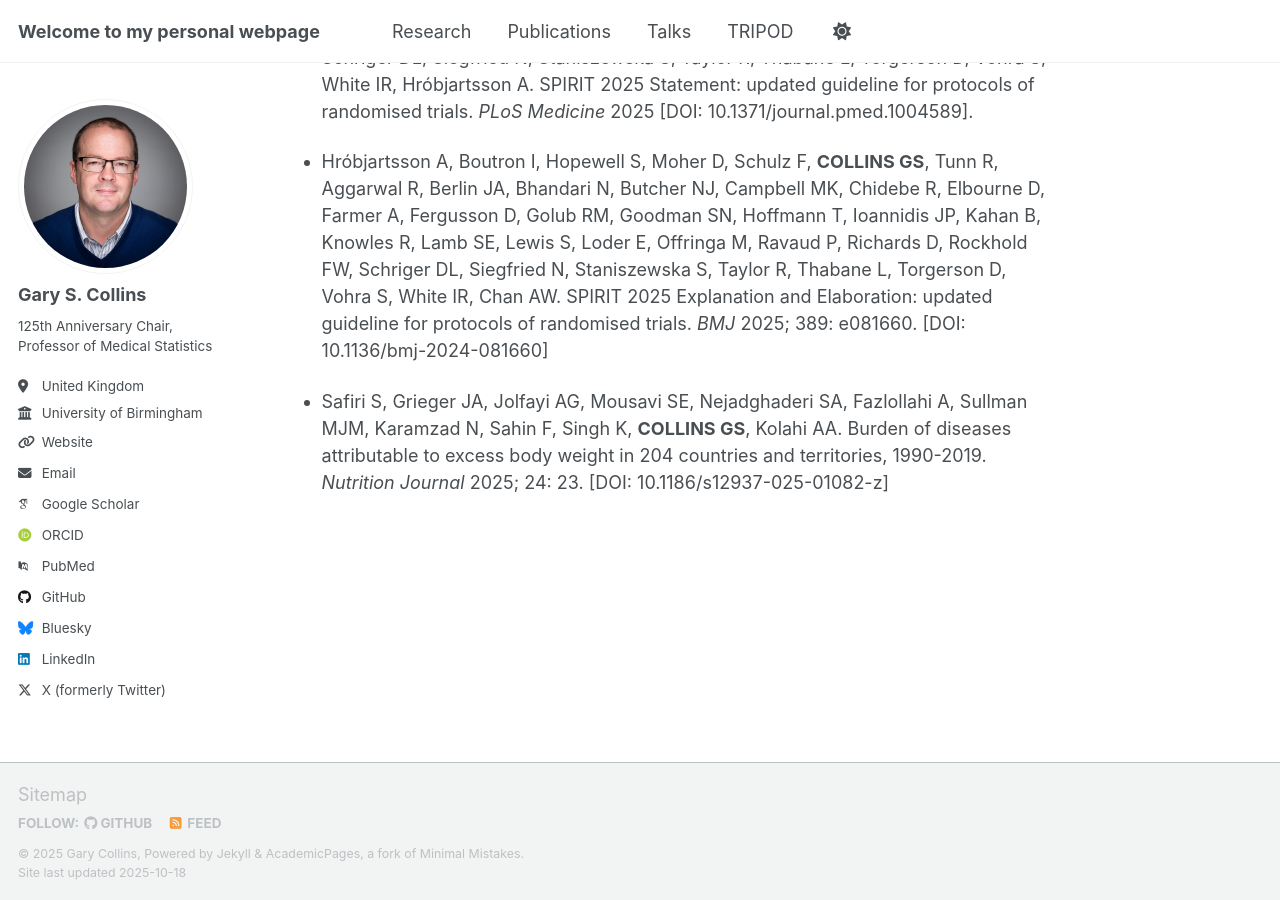
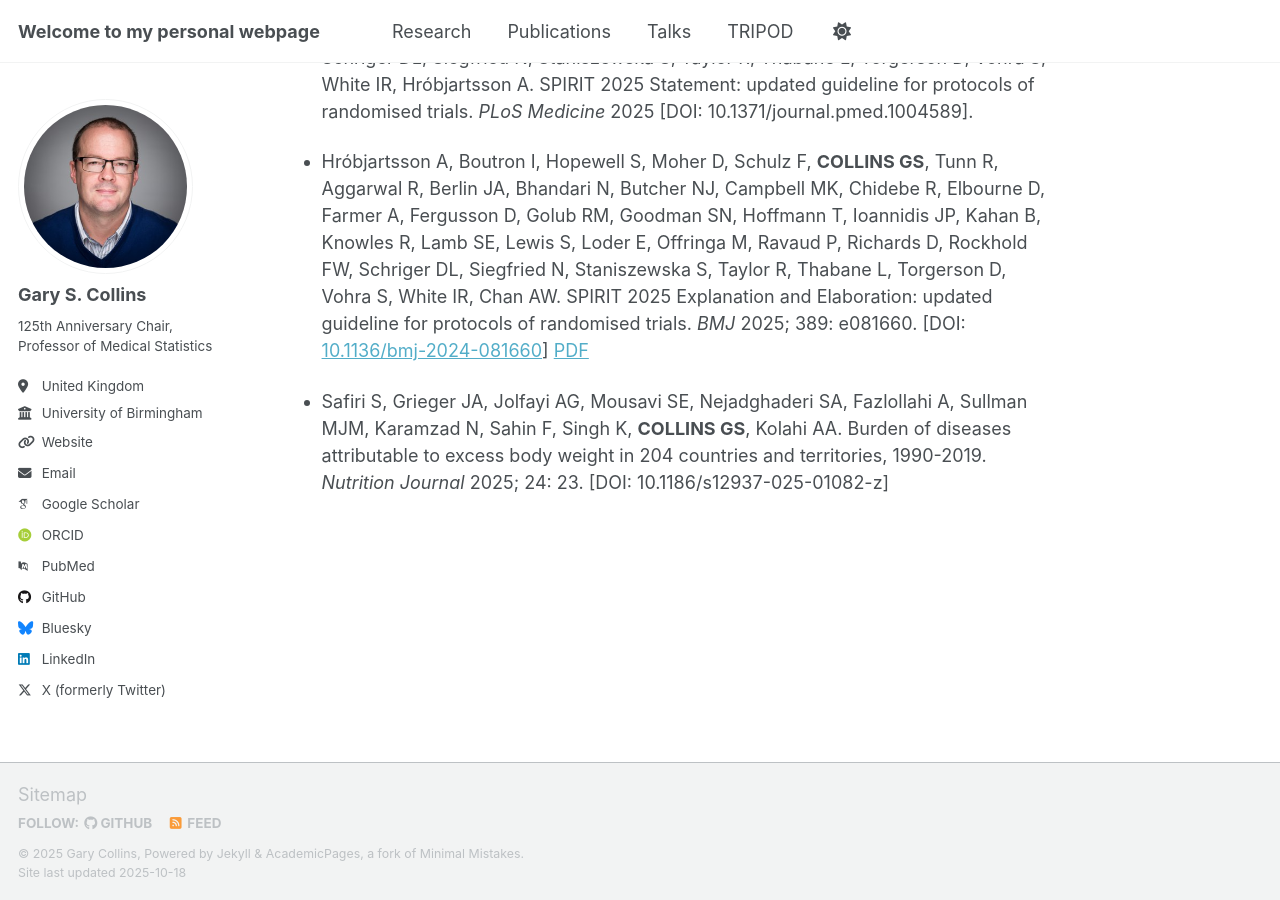
Before and after one commit to gscollins1973/gscollins1973.github.io, a Jekyll site: the page built from _pages/publications.html, in a window 1280 px wide and 900 px high, scrolled down 10326 px. Built offline with Jekyll 4.4.1, drawn with Linux system fonts in a browser that asks for light colours; some web fonts are replaced; a script that is not in the unit is left out.

Commit message:
Update publications.html

```diff
--- a/_pages/publications.html
+++ b/_pages/publications.html
@@ -63,5 +63,5 @@ See my <a href="https://scholar.google.co.uk/citations?hl=en&tzom=-60&user=cVKF8
 <li><p>Chan AW, Boutron I, Hopewell S, Moher D, Schulz KF, <strong>COLLINS GS</strong>, Tunn R, Aggarwal R, Berlin JA, Bhandari N, Butcher NJ, Campbell MK, Chidebe R, Elbourne D, Farmer A, Fergusson D, Golub RM, Goodman SN, Hoffmann T, Ioannidis JPA, Kahan B, Knowles R, Lamb SE, Lewis S, Loder E, Offringa M, Ravaud P, Richards D, Rockhold FW, Schriger DL, Siegfried N, Staniszewska S, Taylor R, Thabane L, Torgerson D, Vohra S, White IR, Hróbjartsson A. SPIRIT 2025 Statement: updated guideline for protocols of randomised trials. <i>Lancet</i> 2025; 405: E19—E27. [DOI: 10.1016/S0140-6736(25)00770-6]</p></li>
 <li><p>Chan AW, Boutron I, Hopewell S, Moher D, Schulz KF, <strong>COLLINS GS</strong>, Tunn R, Aggarwal R, Berlin JA, Bhandari N, Butcher NJ, Campbell MK, Chidebe R, Elbourne D, Farmer A, Fergusson D, Golub RM, Goodman SN, Hoffmann T, Ioannidis JPA, Kahan B, Knowles R, Lamb SE, Lewis S, Loder E, Offringa M, Ravaud P, Richards D, Rockhold FW, Schriger DL, Siegfried N, Staniszewska S, Taylor R, Thabane L, Torgerson D, Vohra S, White IR, Hróbjartsson A. SPIRIT 2025 Statement: updated guideline for protocols of randomised trials. <i>Nature Medicine</i> 2025 [DOI: 10.1038/s41591-025-03668-w].</p></li>
 <li><p>Chan AW, Boutron I, Hopewell S, Moher D, Schulz KF, <strong>COLLINS GS</strong>, Tunn R, Aggarwal R, Berlin JA, Bhandari N, Butcher NJ, Campbell MK, Chidebe R, Elbourne D, Farmer A, Fergusson D, Golub RM, Goodman SN, Hoffmann T, Ioannidis JPA, Kahan B, Knowles R, Lamb SE, Lewis S, Loder E, Offringa M, Ravaud P, Richards D, Rockhold FW, Schriger DL, Siegfried N, Staniszewska S, Taylor R, Thabane L, Torgerson D, Vohra S, White IR, Hróbjartsson A. SPIRIT 2025 Statement: updated guideline for protocols of randomised trials. <i>PLoS Medicine</i> 2025 [DOI: 10.1371/journal.pmed.1004589].</p></li>
-<li><p>Hróbjartsson A, Boutron I, Hopewell S, Moher D, Schulz F, <strong>COLLINS GS</strong>, Tunn R, Aggarwal R, Berlin JA, Bhandari N, Butcher NJ, Campbell MK, Chidebe R, Elbourne D, Farmer A, Fergusson D, Golub RM, Goodman SN, Hoffmann T, Ioannidis JP, Kahan B, Knowles R, Lamb SE, Lewis S, Loder E, Offringa M, Ravaud P, Richards D, Rockhold FW, Schriger DL, Siegfried N, Staniszewska S, Taylor R, Thabane L, Torgerson D, Vohra S, White IR, Chan AW. SPIRIT 2025 Explanation and Elaboration: updated guideline for protocols of randomised trials. <i>BMJ</i> 2025; 389: e081660. [DOI: 10.1136/bmj-2024-081660]</a><a href="https://plu.mx/plum/a/?doi=10.1136/bmj-2024-081660" data-popup="right" data-badge="true" class="plumx-plum-print-popup" data-site="plum" data-hide-when-empty="true"></a></p></li>
+<li><p>Hróbjartsson A, Boutron I, Hopewell S, Moher D, Schulz F, <strong>COLLINS GS</strong>, Tunn R, Aggarwal R, Berlin JA, Bhandari N, Butcher NJ, Campbell MK, Chidebe R, Elbourne D, Farmer A, Fergusson D, Golub RM, Goodman SN, Hoffmann T, Ioannidis JP, Kahan B, Knowles R, Lamb SE, Lewis S, Loder E, Offringa M, Ravaud P, Richards D, Rockhold FW, Schriger DL, Siegfried N, Staniszewska S, Taylor R, Thabane L, Torgerson D, Vohra S, White IR, Chan AW. SPIRIT 2025 Explanation and Elaboration: updated guideline for protocols of randomised trials. <i>BMJ</i> 2025; 389: e081660. [DOI: <a href="https://www.bmj.com/content/389/bmj-2024-081660">10.1136/bmj-2024-081660</a>] <a href="https://www.bmj.com/content/389/bmj-2024-081660.full.pdf">PDF</a> </p></li>
 <li><p>Safiri S, Grieger JA, Jolfayi AG, Mousavi SE, Nejadghaderi SA, Fazlollahi A, Sullman MJM, Karamzad N, Sahin F, Singh K, <strong>COLLINS GS</strong>, Kolahi AA. Burden of diseases attributable to excess body weight in 204 countries and territories, 1990-2019. <i>Nutrition Journal</i> 2025; 24: 23. [DOI: 10.1186/s12937-025-01082-z]</p></li>
```
